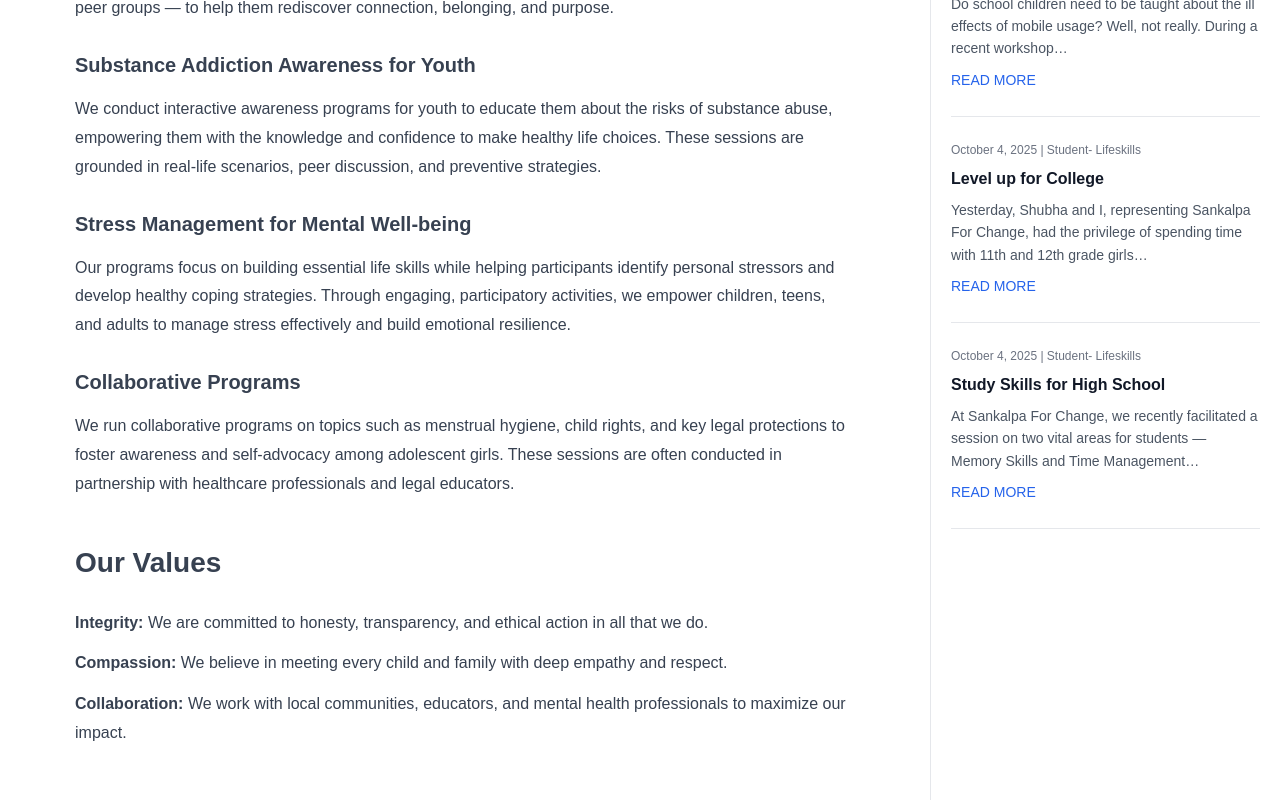
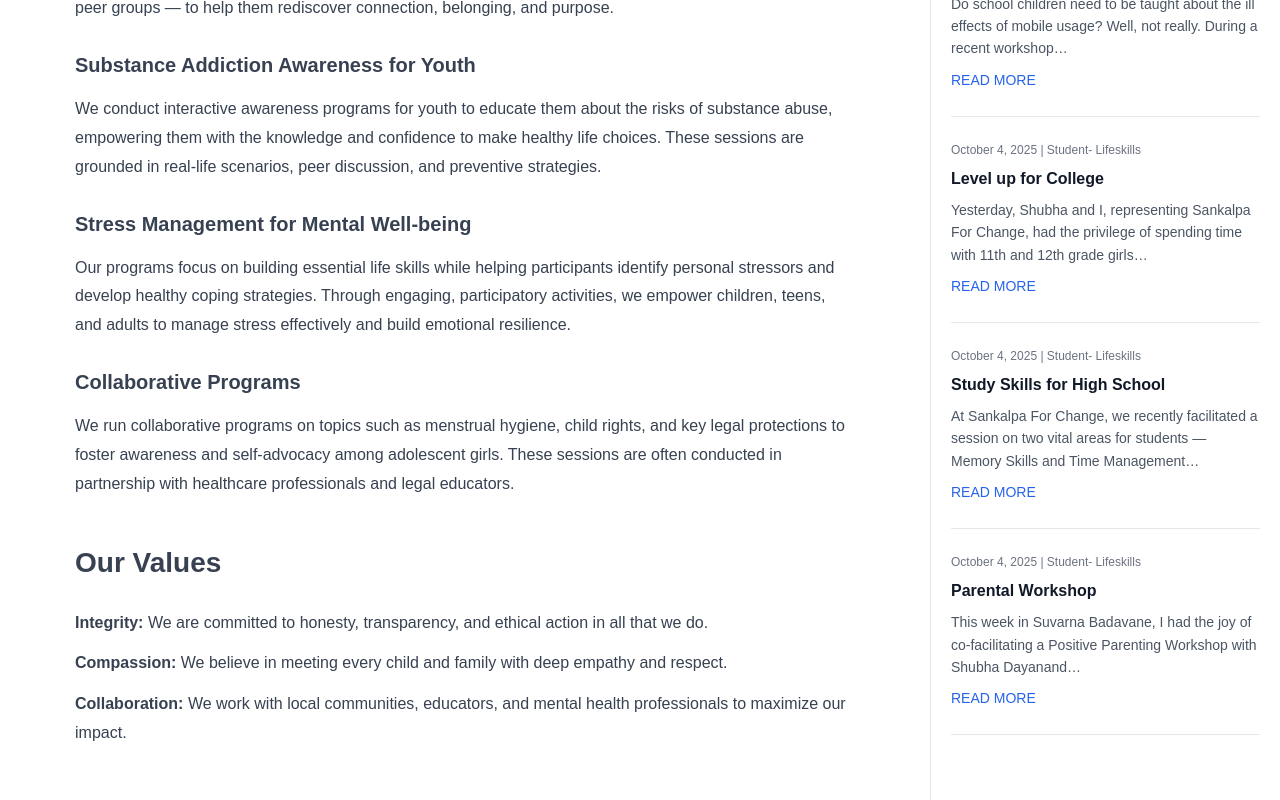
Before and after one commit to aniruddhballal/sankalpaforchange, a Next.js app: page /about in a window 1280 px wide. Shown: the part 1061-1861 px from the top of the page. Built offline with nearby package versions, Linux system fonts and the light colour scheme.

Commit message:
feat(posts): add 'Parental Workshop' blog post with image

```diff
--- a/app/components/RecentPosts.tsx
+++ b/app/components/RecentPosts.tsx
@@ -51,6 +51,13 @@ const recentPosts = [
     date: 'October 4, 2025',
     category: 'Student- Lifeskills',
     excerpt: 'At Sankalpa For Change, we recently facilitated a session on two vital areas for students — Memory Skills and Time Management…'
+  },
+  {
+    id: 'parental-workshop',
+    title: 'Parental Workshop',
+    date: 'October 4, 2025',
+    category: 'Student- Lifeskills',
+    excerpt: 'This week in Suvarna Badavane, I had the joy of co-facilitating a Positive Parenting Workshop with Shubha Dayanand…'
   },
 ];
 
--- a/app/posts/[id]/page.tsx
+++ b/app/posts/[id]/page.tsx
@@ -201,6 +201,24 @@ In the Memory Skills segment, we introduced the SQ3R technique (Survey, Question
 In the Time Management activity, students created pie charts of their daily routines. This exercise gave them a visual picture of how they spend their time. A memorable moment was when one student noticed that her day was completely filled with tasks, leaving very little time for rest — a powerful insight into the need for balance.
 The session was practical, reflective, and impactful — helping students not just with academics, but with life skills they will carry forward.`
   },
+  'parental-workshop': {
+    id: 'parental-workshop',
+    title: 'Parental Workshop',
+    date: 'October 4, 2025',
+    category: 'Student- Lifeskills',
+    content: `<img src="/images/parental workshop.jpeg" alt="Parental Workshop" style="width:100%; max-width:600px; height:auto; margin-bottom:20px;" />
+
+This week in Suvarna Badavane, I had the joy of co-facilitating a Positive Parenting Workshop with Shubha Dayanand, through Sankalpa For Change.
+
+The session brought together a beautiful mix—new parents, parents of teenagers, and even grandparents. For 1.5 hours, the hall was alive with reflection, laughter, and honest sharing.
+
+We explored positive parenting styles, do’s and don’ts, and most importantly, stepped into a child’s world through activities designed to highlight their problems and unspoken needs.
+💬 Parents shared openly—one spoke about the struggle of balancing work and parenting, another reflected on how comparison unknowingly hurts children.
+💬 A trainer called the session "very interesting."
+💬 And the overall feedback was heartening—participants found the activities "wonderful" and "insightful."
+
+What I carried back was this: Parenting is less about control and more about connection. When parents pause to listen, love, and care, children feel seen—and that changes everything. Grateful to Sankalpa For Change, to Shubha, and to every participant who made the session meaningful.`
+  },
 };
 
 export default async function PostPage({ params }: { params: Promise<{ id: string }> }) {
```
Also changed, not shown: public/images/parental workshop.jpeg (renamed from public/images/WhatsApp Image 2026-02-09 at 6.47.50 AM.jpeg).
